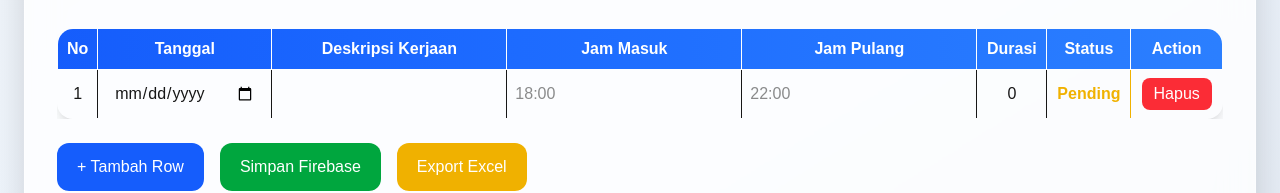
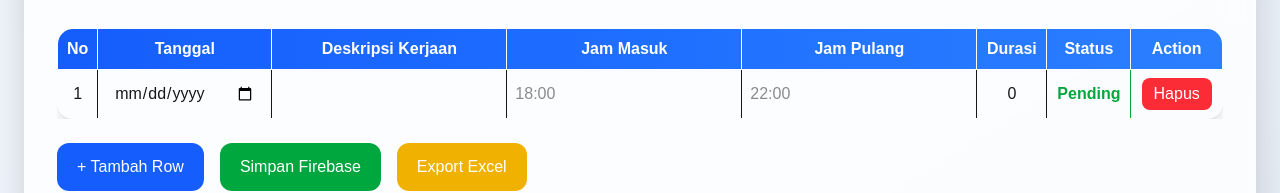
Before and after one commit to ZulfahmiAsriadi/aplikasi-lembur, a Next.js app: page / in a window 1280 px wide. Shown: the part 305-498 px from the top of the page. Built offline with nearby package versions, Linux system fonts and the light colour scheme.

Commit message:
change default status

```diff
--- a/app/page.tsx
+++ b/app/page.tsx
@@ -379,7 +379,7 @@ export default function Home() {
 
                   <td
   className={`border p-2 text-center font-bold ${
-    item.status === "Done"
+    item.status === "Pending"
       ? "text-green-600"
       : "text-yellow-500"
   }`}
```
